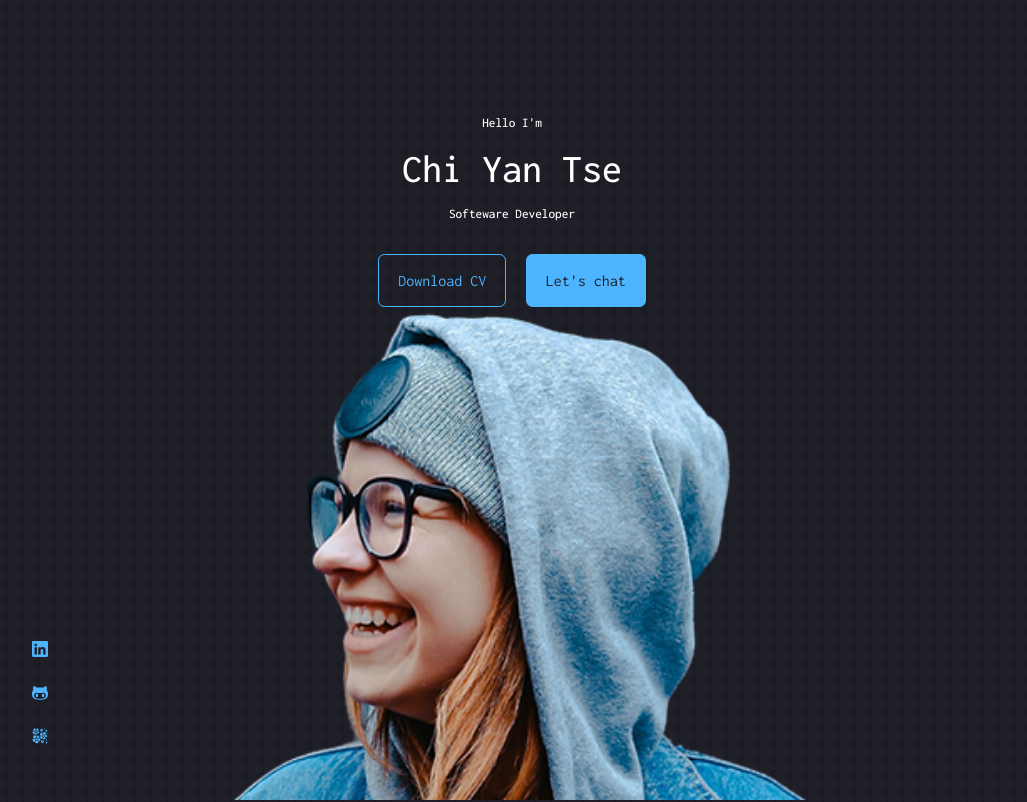
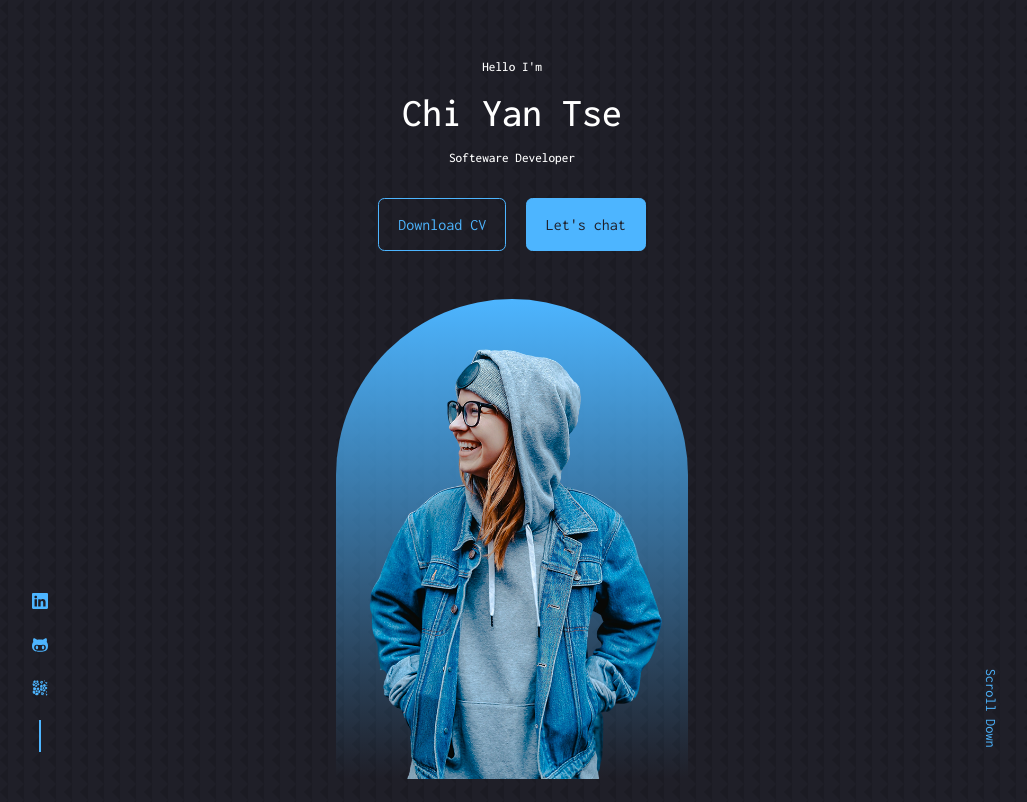
Before and after one commit to Chi1710/react-portfolio-website-1, a React (Create React App) app: page / in a window 1280 px wide. Shown: the top 802 px of the page, without its empty margins (128-1155 px from the left). Built offline with nearby package versions, Linux system fonts and the light colour scheme.

Commit message:
add an line after the icon links, position and fit the me image in center with bg, position  scroll down link to the right, rotate 90deg, added different height for @media screen- med and sm devices.

```diff
--- a/src/components/header/header.css
+++ b/src/components/header/header.css
@@ -1,6 +1,6 @@
 header {
     height: 100vh;
-    padding-top: 7rem;
+    padding-top: 3.5rem;
     overflow: hidden;
 }
 
@@ -28,3 +28,53 @@
     left: 0;
     bottom: 3rem;
 }
+
+.header__socials::after{
+    content: '';
+    width: 2px;
+    height: 2rem;
+    background: var(--color-primary);
+}
+
+/*=========== ME.IMG ++++++++++*/
+.me{
+    background: linear-gradient(var(--color-primary), transparent);
+    width: 22rem;
+    height: 30rem;
+    position: absolute;
+    left: 50%;
+    transform: translateX(-50%);
+    margin-top: 3rem;
+    border-radius: 12rem 12rem 0 0;
+    overflow: hidden;
+    padding: 3rem 1.5rem 1.5rem 1.5rem;
+}
+
+/*=========== Scroll down ++++++++++*/
+.scroll__down{
+    position: absolute;
+    right: -2.3rem;
+    bottom: 5rem;
+    transform: rotate(90deg);
+    font-size: 300;
+    font-size: 0.9rem;
+}
+
+/* ======= media queries (medium devices)(tablets) ++++++++++*/
+@media screen and (max-width: 1024px) {
+    header {
+        height: 68vh;
+    }
+}
+
+/* ======= media queries (small devices)(phones) ++++++++++*/
+@media screen and (max-width: 600px) {
+    header {
+        height: 100vh;
+    }
+
+    .header__socials, .scroll__down {
+    display: none;
+    }
+
+}
```
